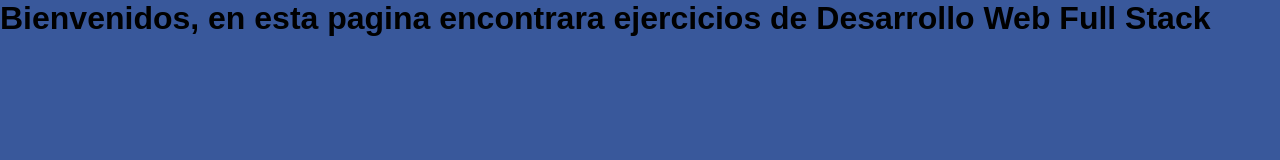
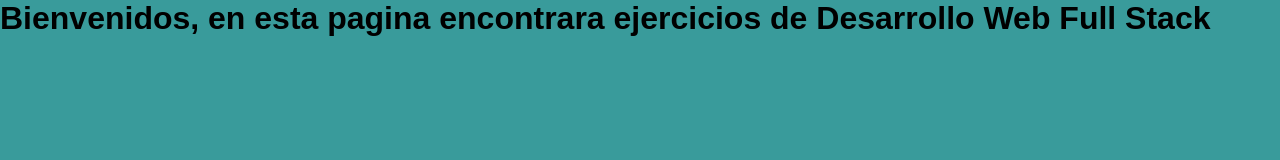
Before and after one commit to guadorsa/fullstack-intermedio, a plain HTML site: page index.html in a window 1280 px wide. Drawn offline with Linux system fonts and the light colour scheme.

Commit message:
cambiamos de color de la pagina, por color mas claro, azul claro

```diff
--- a/estilos.css
+++ b/estilos.css
@@ -5,7 +5,7 @@
 }
 body {
     font-family: Arial, Helvetica, sans-serif;
-    background-color: #39589b;
+    background-color: #399b9b;
 }
 .container {
     width: 80%;
```
